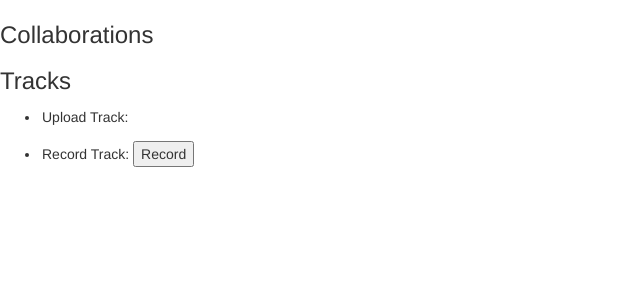
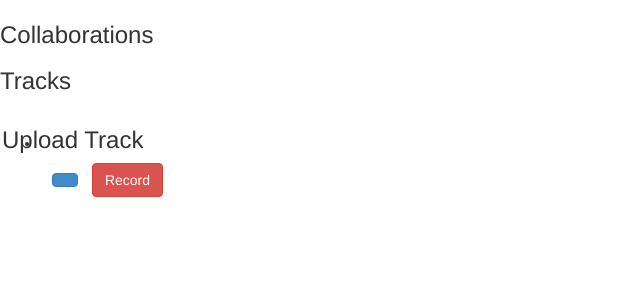
Before and after one commit to jasnowiss/Tracks, a Django app: template Project/templates/Tracks/userpage.html in a window 1280 px wide. Shown: the part 68-351 px from the top of the page, without its empty margins (0-640 px from the left). Run offline with Django 3.2, Linux system fonts and the light colour scheme; the template is opened without the code that fills it, so the values that code supplies are empty; parts of the project's set-up code (start-up, migrations or seed data) failed here and were passed over; some libraries are stand-ins or nearby versions.

Commit message:
cleaning up uploading

```diff
--- a/Project/templates/Tracks/userpage.html
+++ b/Project/templates/Tracks/userpage.html
@@ -87,22 +87,24 @@
           <button name="{{track.id}}" class="collaborate_button">Collaborate</button>
         </li>
       {% endfor %}
-
+      <!--<h3 class="noindent">Upload Track</h3>-->
       {% if not is_disabled %}
         <li>
-          Upload Track:
-          <form action="/" method="post">
+          <h3 class="noindent">Upload Track</h3>
+          <!--<div class="fileUpload btn btn-default">
+            <span>Upload</span>
+            <input class="upload" type="file" />
+          </div> -->
+          <form action="/" method="post" class="fileUpload btn btn-primary">
             {% csrf_token %}
             {% for field in form %}
               {{ field.errors }}
               {{ field }}
+              Upload
             {% endfor %}
           </form>
-        </li>
-        <li>
-          Record Track:
-            {% url 'Tracks:record' as user_record %}
-            <button onclick="window.location='{{ user_record }}'">Record</button>
+          {% url 'Tracks:record' as user_record %}
+          <button onclick="window.location='{{ user_record }}'" class="btn btn-danger">Record</button>
         </li>
       {% else %}
         <form action="/" method="post">
@@ -110,6 +112,8 @@
         </form>
       {% endif %}
     </ul>
+
+
 
 
     <script type="text/javascript">
@@ -634,7 +638,7 @@
         /** ADD A DESCRIPTION */
         function get_selected_value_of_sibling_select_list(html_element, class_of_select_list){
             var select_element;
-            if((typeof class_of_select_list === "undefined")){
+            if (typeof class_of_select_list === "undefined") {
                 return "undefined";
             } else {
                 select_element = $(html_element).siblings("select"+"."+class_of_select_list);
@@ -659,6 +663,13 @@
 
             return temp_select_input;
         }
+
+
+        /** This replaces the ugliness from django with pretiness.
+        function prettify() {
+            $("#id_file").html("Upload");
+        }
+        prettify(); */
 
 
 
@@ -893,6 +904,41 @@
         {
             padding: 1px 1px 1px 1px;
         }
+
+        .fileUpload {
+            position: relative;
+            overflow: hidden;
+            margin: 10px;
+        }
+        /* .fileUpload input.upload {
+            position: absolute;
+            top: 0;
+            right: 0;
+            margin: 0;
+            padding: 0;
+            font-size: 20px;
+            cursor: pointer;
+            opacity: 0;
+            filter: alpha(opacity=0);
+        } */
+        #id_file {
+            position: absolute;
+            top: 0;
+            right: 0;
+            margin: 0;
+            padding: 0;
+            font-size: 20px;
+            cursor: pointer;
+            opacity: 0;
+            filter: alpha(opacity=0);
+        }
+
+        .noindent {
+            margin-left: -40px;
+            margin-right: 0px;
+            padding-left: 0px;
+            padding-right: 0px;
+        }
     </style>
   </body>
 </html>
```
Also changed, not shown: Project/sqlite3.db.
